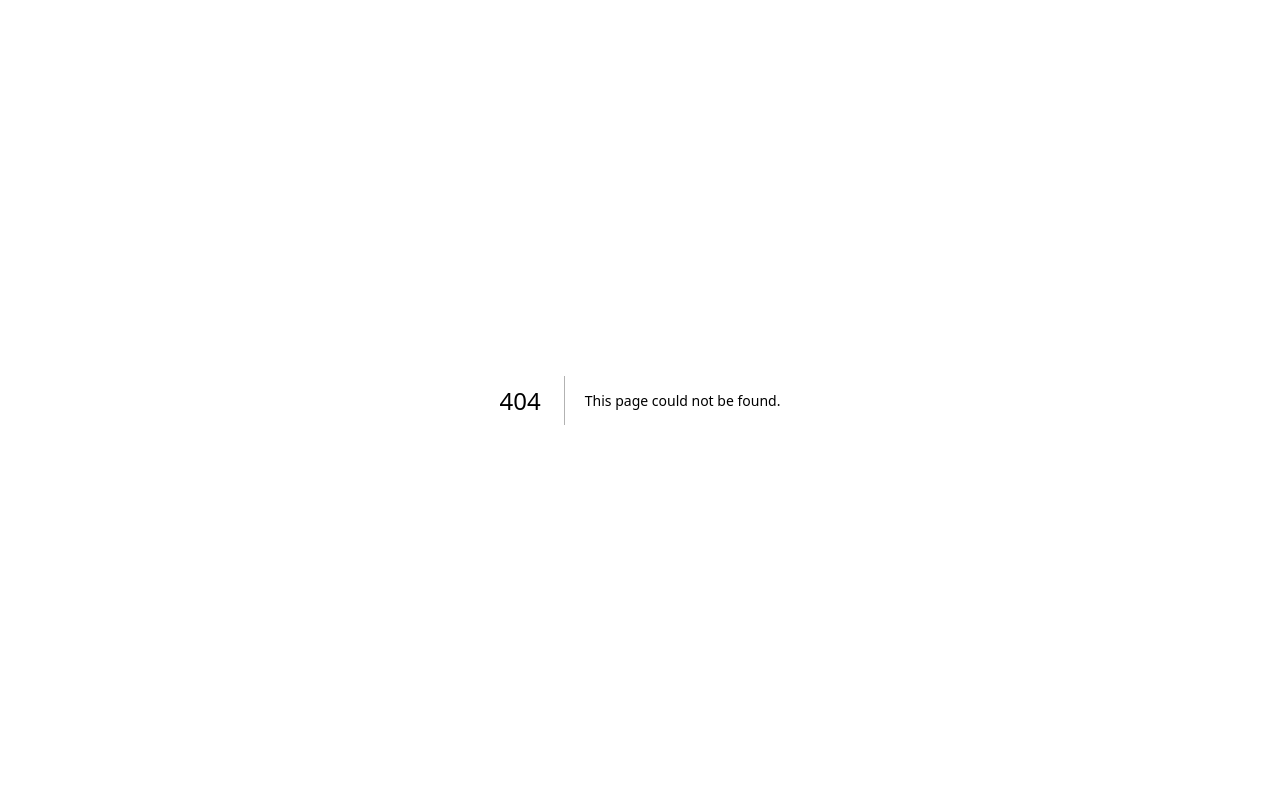
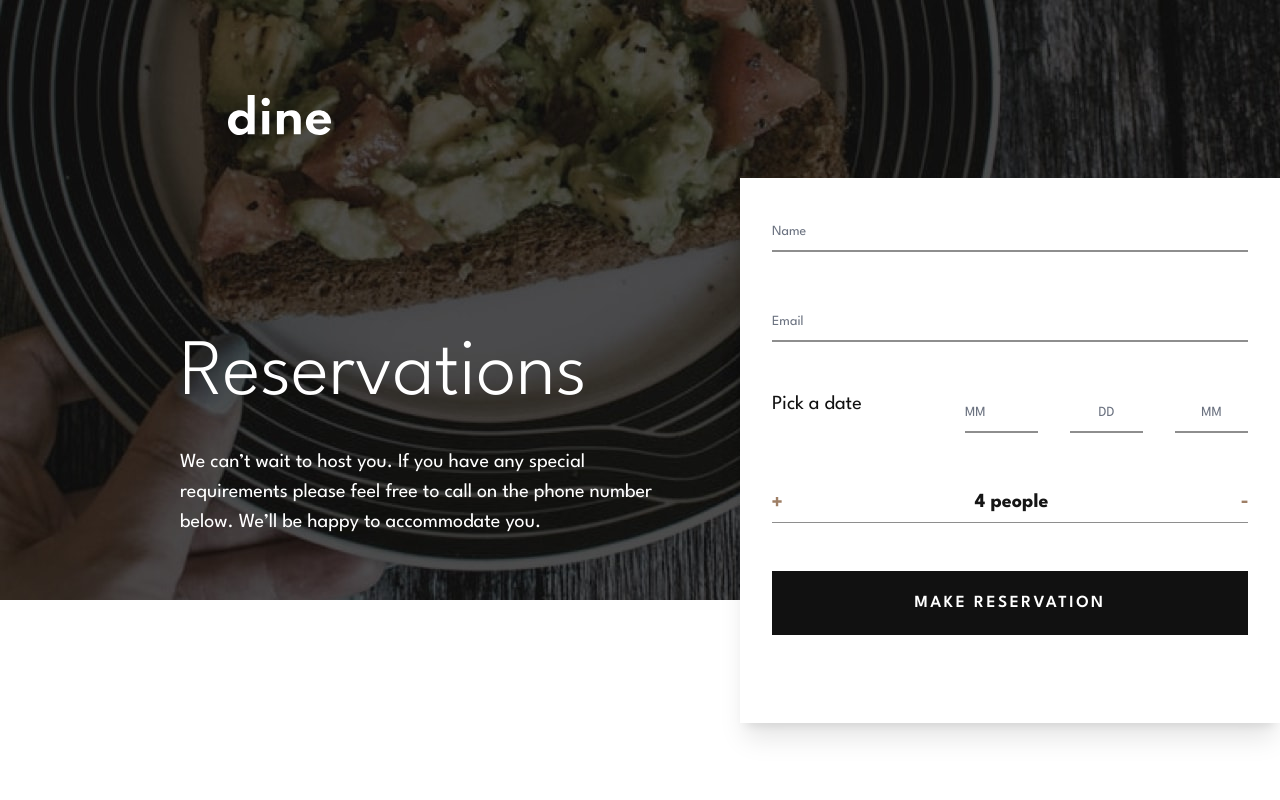
Before and after one commit to Damjan15/Dine, a Next.js app: page /reservations in a window 1280 px wide. Before the commit this address had no page. Shown: the top 800 px of the page. Built offline with nearby package versions, Linux system fonts and the light colour scheme.

Commit message:
installed flowbite, created the UI for the form

```diff
--- a/components/index.js
+++ b/components/index.js
@@ -12,6 +12,7 @@ import Booking from "./home/Booking";
 // Reservation Components
 import ReservationsHero from "./reservations/ReservationsHero";
 import ReservationForm from "./reservations/ReservationForm";
+import ReservationSection from "./reservations/ReservationSection";
 
 // Shared Components
 import Divider from "./shared/Divider";
@@ -30,6 +31,7 @@ export {
     Booking,
     ReservationsHero,
     ReservationForm,
+    ReservationSection,
     Divider,
     Footer
 }
--- a/components/reservations/ReservationForm.jsx
+++ b/components/reservations/ReservationForm.jsx
@@ -1,7 +1,26 @@
+import DateInput from "./inputs/DateInput";
+import EmailInput from "./inputs/EmailInput";
+import NameInput from "./inputs/NameInput";
+import PeopleInput from "./inputs/PeopleInput";
+
 const ReservationForm = () => {
   return (
-    <form>ReservationForm</form>
-  )
-}
+    <form className="w-[327px] h-[585px] shadow-xl flex flex-col space-y-12 px-8 py-8 bg-white -mt-56 md:w-[540px] md:h-[545px] md:-mt-[700px]">
+      {/* Name Input */}
+      <NameInput />
 
-export default ReservationForm
+      {/* Email Input */}
+      <EmailInput />
+
+      {/* Date Input */}
+      <DateInput />
+
+      {/* People Input */}
+      <PeopleInput />
+
+      <button className="btn-secondary">Make Reservation</button>
+    </form>
+  );
+};
+
+export default ReservationForm;
--- /dev/null
+++ b/components/reservations/ReservationSection.jsx
@@ -0,0 +1,11 @@
+import { ReservationForm } from ".."
+
+const ReservationSection = () => {
+  return (
+    <section className="max-w-7xl mx-auto h-[100vh] py-8 flex flex-col items-center justify-center xl:items-end xl:h-[50vh]">
+        <ReservationForm />
+    </section>
+  )
+}
+
+export default ReservationSection
--- a/components/reservations/ReservationsHero.jsx
+++ b/components/reservations/ReservationsHero.jsx
@@ -1,7 +1,29 @@
+import Image from "next/image";
+import logo from "../../public/images/logo.svg";
+
 const ReservationsHero = () => {
   return (
-    <section>ReservationsHero</section>
-  )
-}
+    <section className="reservations-hero">
+      <div className="max-w-7xl mx-auto xl:ml-[180px] xl:h-full">
+        <div className="flex flex-col items-center space-y-14 pt-8 xl:items-start xl:h-full xl:justify-center xl:mt-0">
+          <Image src={logo} alt="dine-logo" className="md:mr-auto md:ml-12 xl:mb-36" />
 
-export default ReservationsHero
+          <div className="flex flex-col text-center space-y-5 max-w-[372px] px-3 md:max-w-[689px] md:px-24 xl:text-left xl:px-0 xl:max-w-[508px]">
+            <h1 className="text-white font-light text-5xl leading-[64px] mb-3 xl:text-[80px] xl:leading-[80px]">
+              Reservations
+            </h1>
+            <p className="text-base leading-[26px] font-normal text-white md:text-xl md:leading-[30px]">
+            We can’t wait to host you. If you have any special requirements please feel free to call on the phone number below. We’ll be happy to accommodate you.
+            </p>
+
+            <button className="btn-dark btn-sm mx-auto md:hidden">
+              Reserve Place
+            </button>
+          </div>
+        </div>
+      </div>
+    </section>
+  );
+};
+
+export default ReservationsHero;
--- /dev/null
+++ b/components/reservations/inputs/DateInput.jsx
@@ -0,0 +1,62 @@
+import React from "react";
+
+const DateInput = () => {
+  return (
+    <div className="flex flex-col md:flex-row md:items-center md:justify-between">
+      <div className="mb-4">
+        <span className="block text-xl leading-7 text-codGray">
+          Pick a date
+        </span>
+      </div>
+
+      <div className="flex items-center justify-between md:space-x-8">
+        <div class="relative z-0 w-[73px]">
+          <input
+            type="text"
+            id="month_input"
+            class="w-full block py-2.5 px-0 text-sm text-gray-900 bg-transparent border-0 border-b-2 border-[#8E8E8E] appearance-none focus:outline-none focus:ring-0 focus:border-codGray peer"
+            placeholder=" "
+          />
+          <label
+            for="month_input"
+            class="absolute text-center text-sm text-gray-500 dark:text-gray-400 duration-300 transform -translate-y-6 scale-75 top-3 -z-10 origin-[0] peer-focus:left-0 peer-focus:text-codGray peer-placeholder-shown:scale-100 peer-placeholder-shown:translate-y-0 peer-focus:scale-75 peer-focus:-translate-y-6"
+          >
+            MM
+          </label>
+        </div>
+
+        <div class="relative z-0 w-[73px]">
+          <input
+            type="text"
+            id="date_input"
+            class="w-full block py-2.5 px-0 text-sm text-gray-900 bg-transparent border-0 border-b-2 border-[#8E8E8E] appearance-none focus:outline-none focus:ring-0 focus:border-codGray peer"
+            placeholder=" "
+          />
+          <label
+            for="date_input"
+            class="absolute w-full text-center text-sm text-gray-500 dark:text-gray-400 duration-300 transform -translate-y-6 scale-75 top-3 -z-10 origin-[0] peer-focus:left-0 peer-focus:text-codGray peer-placeholder-shown:scale-100 peer-placeholder-shown:translate-y-0 peer-focus:scale-75 peer-focus:-translate-y-6"
+          >
+            DD
+          </label>
+        </div>
+
+        <div class="relative z-0 w-[73px]">
+          <input
+            type="text"
+            id="year_input"
+            class="w-full block py-2.5 px-0 text-sm text-gray-900 bg-transparent border-0 border-b-2 border-[#8E8E8E] appearance-none focus:outline-none focus:ring-0 focus:border-codGray peer"
+            placeholder=" "
+          />
+          <label
+            for="year_input"
+            class="absolute w-full text-center text-sm text-gray-500 dark:text-gray-400 duration-300 transform -translate-y-6 scale-75 top-3 -z-10 origin-[0] peer-focus:left-0 peer-focus:text-codGray peer-placeholder-shown:scale-100 peer-placeholder-shown:translate-y-0 peer-focus:scale-75 peer-focus:-translate-y-6"
+          >
+            MM
+          </label>
+        </div>
+      </div>
+    </div>
+  );
+};
+
+export default DateInput;
--- /dev/null
+++ b/components/reservations/inputs/EmailInput.jsx
@@ -0,0 +1,20 @@
+const EmailInput = () => {
+  return (
+    <div class="relative z-0">
+      <input
+        type="text"
+        id="floating_standard"
+        class="block py-2.5 px-0 w-full text-sm text-gray-900 bg-transparent border-0 border-b-2 border-[#8E8E8E] appearance-none dark:text-white  focus:outline-none focus:ring-0 focus:border-codGray peer"
+        placeholder=" "
+      />
+      <label
+        for="floating_standard"
+        class="absolute text-sm text-gray-500 dark:text-gray-400 duration-300 transform -translate-y-6 scale-75 top-3 -z-10 origin-[0] peer-focus:left-0 peer-focus:text-codGray peer-placeholder-shown:scale-100 peer-placeholder-shown:translate-y-0 peer-focus:scale-75 peer-focus:-translate-y-6"
+      >
+        Email
+      </label>
+    </div>
+  );
+};
+
+export default EmailInput;
--- /dev/null
+++ b/components/reservations/inputs/NameInput.jsx
@@ -0,0 +1,20 @@
+const NameInput = () => {
+  return (
+    <div class="relative z-0">
+      <input
+        type="text"
+        id="floating_standard"
+        class="block py-2.5 px-0 w-full text-sm text-gray-900 bg-transparent border-0 border-b-2 border-[#8E8E8E] appearance-none dark:text-white focus:outline-none focus:ring-0 focus:border-codGray peer"
+        placeholder=" "
+      />
+      <label
+        for="floating_standard"
+        class="absolute text-sm text-gray-500 dark:text-gray-400 duration-300 transform -translate-y-6 scale-75 top-3 -z-10 origin-[0] peer-focus:left-0 peer-focus:text-codGray peer-placeholder-shown:scale-100 peer-placeholder-shown:translate-y-0 peer-focus:scale-75 peer-focus:-translate-y-6"
+      >
+        Name
+      </label>
+    </div>
+  );
+};
+
+export default NameInput;
--- /dev/null
+++ b/components/reservations/inputs/PeopleInput.jsx
@@ -0,0 +1,21 @@
+import Image from "next/image";
+import plus from "../../../public/images/icons/icon-plus.svg";
+import minus from "../../../public/images/icons/icon-minus.svg";
+
+const PeopleInput = () => {
+  return (
+    <div className="w-[263px] h-[41px] flex items-center justify-between border-b border-[#8E8E8E] md:w-full">
+        <button>
+            <Image src={plus} alt="plus-icon" />
+        </button>
+
+        <span className="text-xl leading-6 font-bold text-[#151515]">4 people</span>
+
+        <button>
+            <Image src={minus} alt="minus-icon" />
+        </button>
+    </div>
+  )
+}
+
+export default PeopleInput
--- a/package.json
+++ b/package.json
@@ -12,6 +12,8 @@
     "@next/font": "13.1.2",
     "eslint": "8.31.0",
     "eslint-config-next": "13.1.2",
+    "flowbite": "^1.6.2",
+    "flowbite-react": "^0.3.7",
     "next": "13.1.2",
     "react": "18.2.0",
     "react-dom": "18.2.0"
--- /dev/null
+++ b/pages/reservations.js
@@ -0,0 +1,10 @@
+import { ReservationSection, ReservationsHero } from "@/components";
+
+export default function Reservations() {
+  return (
+    <>
+      <ReservationsHero />
+      <ReservationSection />
+    </>
+  )
+}
--- a/styles/globals.css
+++ b/styles/globals.css
@@ -16,8 +16,16 @@
         @apply bg-[url('/images/homepage/hero-bg-mobile.jpg')] bg-no-repeat bg-cover h-[748px] md:bg-[url('/images/homepage/hero-bg-tablet.jpg')] md:h-[992px] xl:bg-[url('/images/homepage/hero-bg-desktop.jpg')] xl:h-[820px];
     }
 
+    .reservations-hero {
+        @apply bg-[url('/images/booking/hero-bg-mobile.jpg')] bg-no-repeat bg-cover h-[600px] md:bg-[url('/images/booking/hero-bg-tablet.jpg')] xl:bg-[url('/images/booking/hero-bg-desktop.jpg')];
+    }
+
     .btn-dark {
         @apply block h-16 border border-white text-white uppercase font-semibold text-[17px] leading-4 tracking-[2.5px] transition-colors duration-300 ease-in-out hover:bg-white hover:text-mirage
+    }
+
+    .btn-secondary {
+        @apply block bg-codGray border border-codGray uppercase text-white text-[17px] leading-7 tracking-[2.5px] font-semibold h-[64px] transition-all ease-in-out duration-300 hover:bg-transparent hover:text-codGray;
     }
 
     .btn-sm {
```
Also changed, not shown: 1 other file (tests, documents, lock files or other folders).
